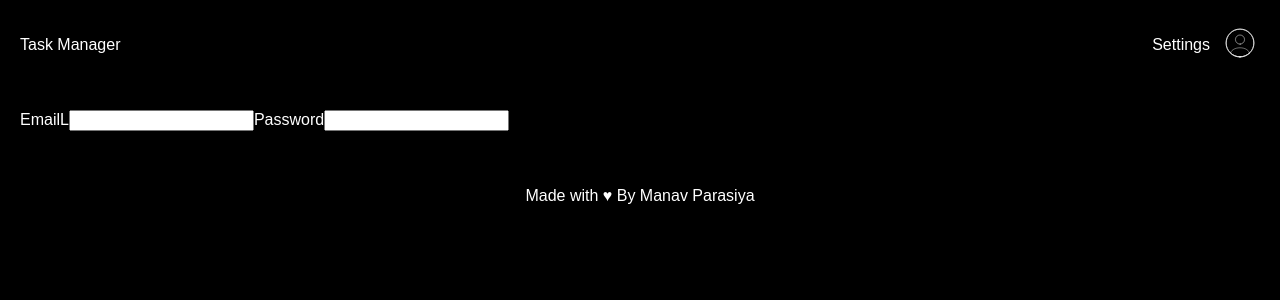
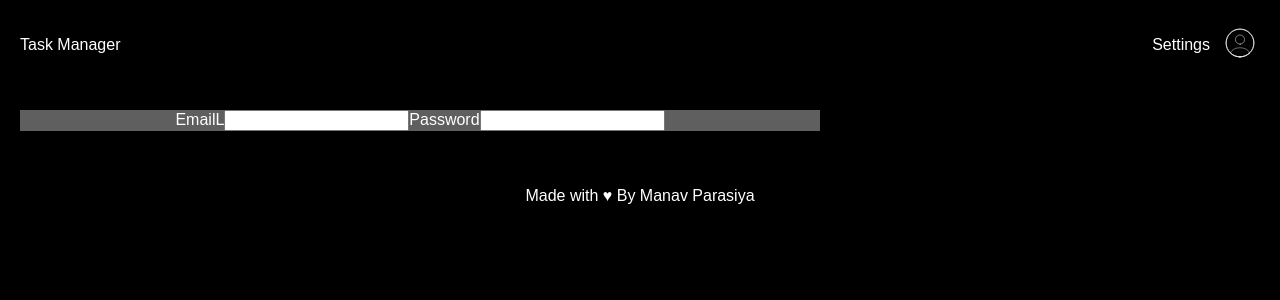
Before and after one commit to manav-parasiya/task-manager, a React (Vite) app in the folder frontend/: page /login in a window 1280 px wide. Shown: the top 300 px of the page. Built offline with nearby package versions, Linux system fonts and the light colour scheme.

Commit message:
feat: Login screen

```diff
--- a/frontend/src/pages/Login.jsx
+++ b/frontend/src/pages/Login.jsx
@@ -1,15 +1,22 @@
 import React from 'react'
+
+import '../styles/login.css';
 
 function Login() {
   return (
     <>
       <div className='login-section container'>
+        <div className="login-card-container">
+          <div className="login-card">
             <form action="" method="post">
               <label htmlFor="email">EmailL</label>
               <input type="email" name="email" id="email" />
               <label htmlFor="password">Password</label>
               <input type="password" name="password" id="password" />
             </form>
+          </div>
+
+        </div>
       </div>
     </>
   )
--- /dev/null
+++ b/frontend/src/styles/login.css
@@ -0,0 +1,8 @@
+.login-card-container{
+    display: flex;
+    justify-content: center;
+    align-items: center;
+
+    max-width: 800px;
+    background-color: #5f5f5f;
+}
```
